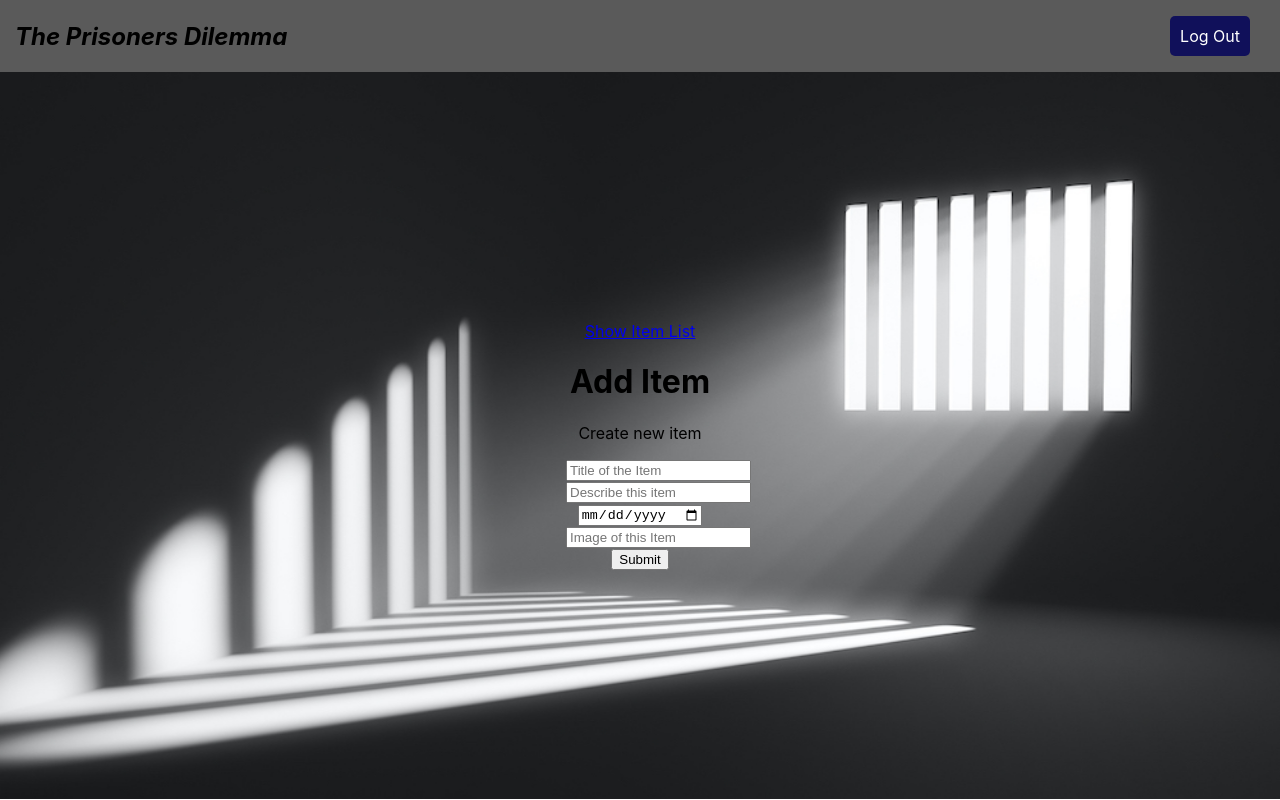
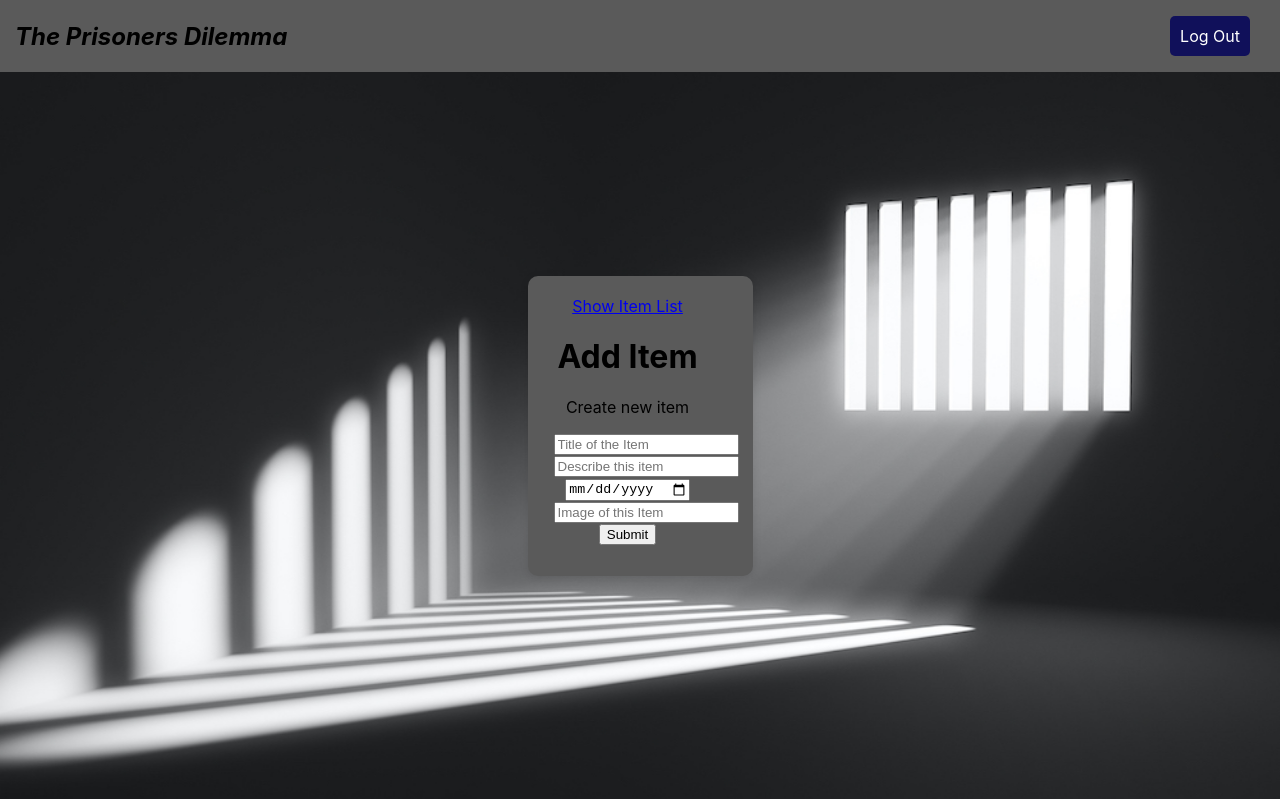
Before and after one commit to AydenGUI/PrisonersDilemna, a React (Create React App) app in the folder prisoners-dilemna/client/: page /CreateItems in a window 1280 px wide. Built offline with nearby package versions, Linux system fonts and the light colour scheme.

Commit message:
added boxes for item entry

```diff
--- a/prisoners-dilemna/client/src/component/Home.css
+++ b/prisoners-dilemna/client/src/component/Home.css
@@ -9,6 +9,55 @@
     align-items: center;
     padding-left: 15px;
   }
+
+  .DeleteItem {
+    width: 200px;
+    height: 180px;
+    margin-bottom: 20px;
+    margin-left: 20px;
+    margin-right: 20px;
+    background-color: #5A5A5A;
+    box-shadow: 0 2px 8px rgba(0, 0, 0, 0.1);
+    border-radius: 10px;
+    padding: 10px;
+    display: flex;
+    flex-direction: column;
+    justify-content: space-between;
+    align-items: center;
+  }
+
+  .CreateItem {
+    width: 200px;
+    height: 300px;
+    margin-bottom: 20px;
+    margin-left: 20px;
+    margin-right: 20px;
+    background-color: #5A5A5A;
+    box-shadow: 0 2px 8px rgba(0, 0, 0, 0.1);
+    border-radius: 10px;
+    padding-right: 25px;
+    display: flex;
+    flex-direction: column;
+    justify-content: space-between;
+    align-items: center;
+  }
+
+  .UpdateItemInfo {
+    width: 200px;
+    height: 430px;
+    margin-bottom: 20px;
+    margin-right: 20px;
+    background-color: #5A5A5A;
+    box-shadow: 0 2px 8px rgba(0, 0, 0, 0.1);
+    border-radius: 10px;
+    padding-right: 25px;
+    display: flex;
+    flex-direction: column;
+    justify-content: center;
+    align-items: center;
+  }
+
+
 
   .nav-links {
     display: flex;
```
